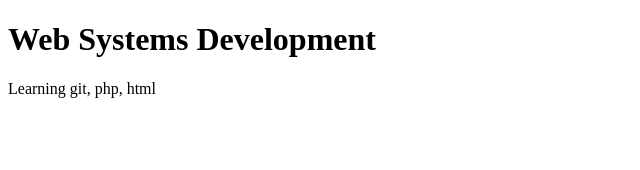
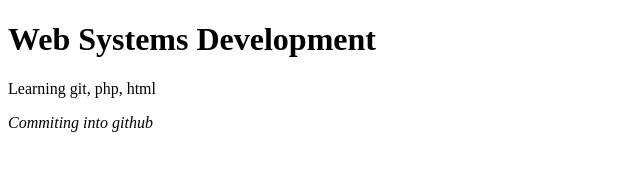
Before and after one commit to rrs63/Homework2, a plain HTML site: page index.html in a window 1280 px wide. Shown: the whole page, without its empty margins (0-640 px from the left). Drawn offline with Linux system fonts and the light colour scheme.

Commit message:
<i> added into index.html

```diff
--- a/index.html
+++ b/index.html
@@ -6,5 +6,6 @@
 <body>
 	<h1> Web Systems Development </h1>
 	<p>  Learning git, php, html </p>
+	<i>  Commiting into github  </i>
 </body>
 </html>
```
